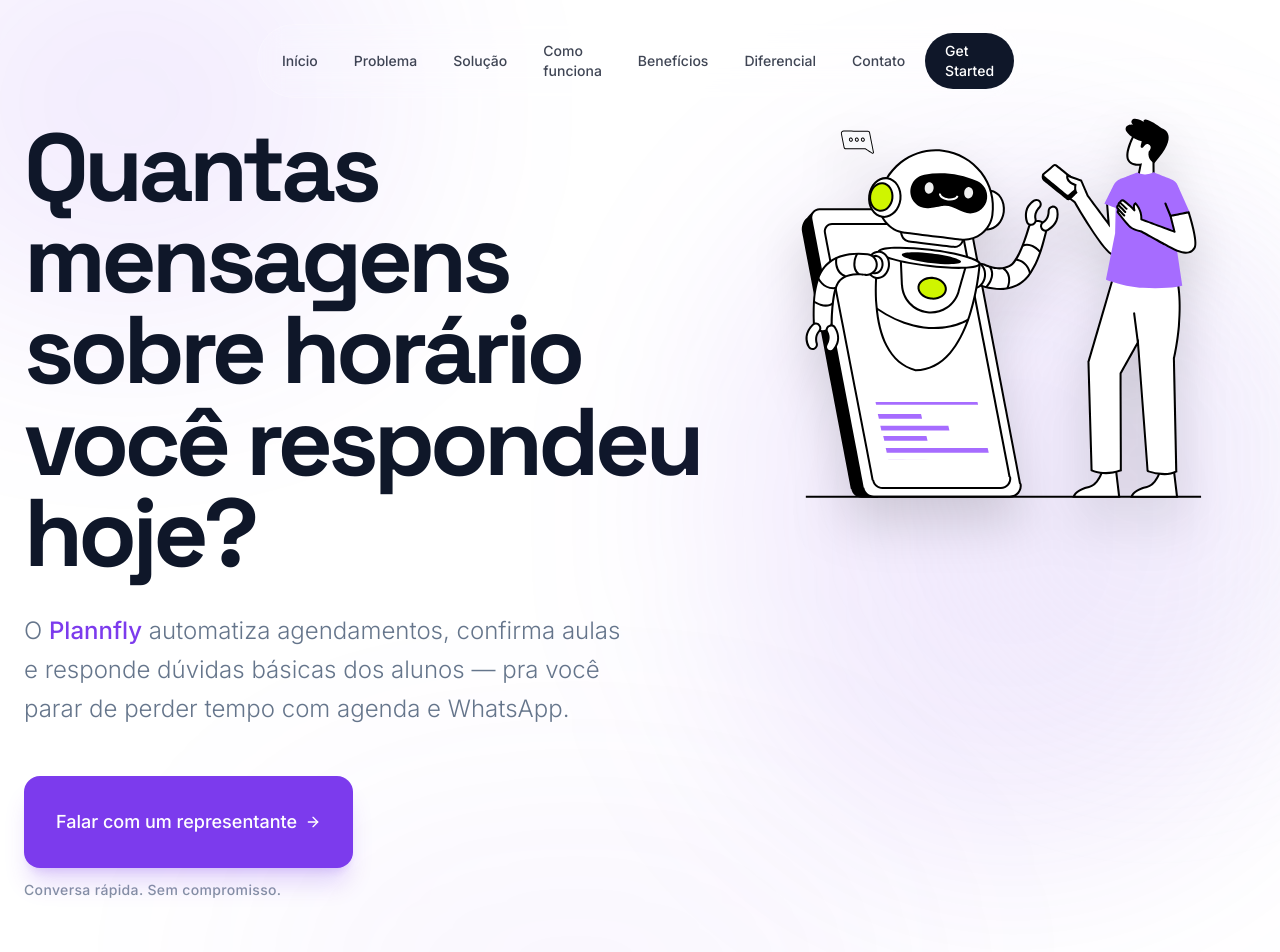
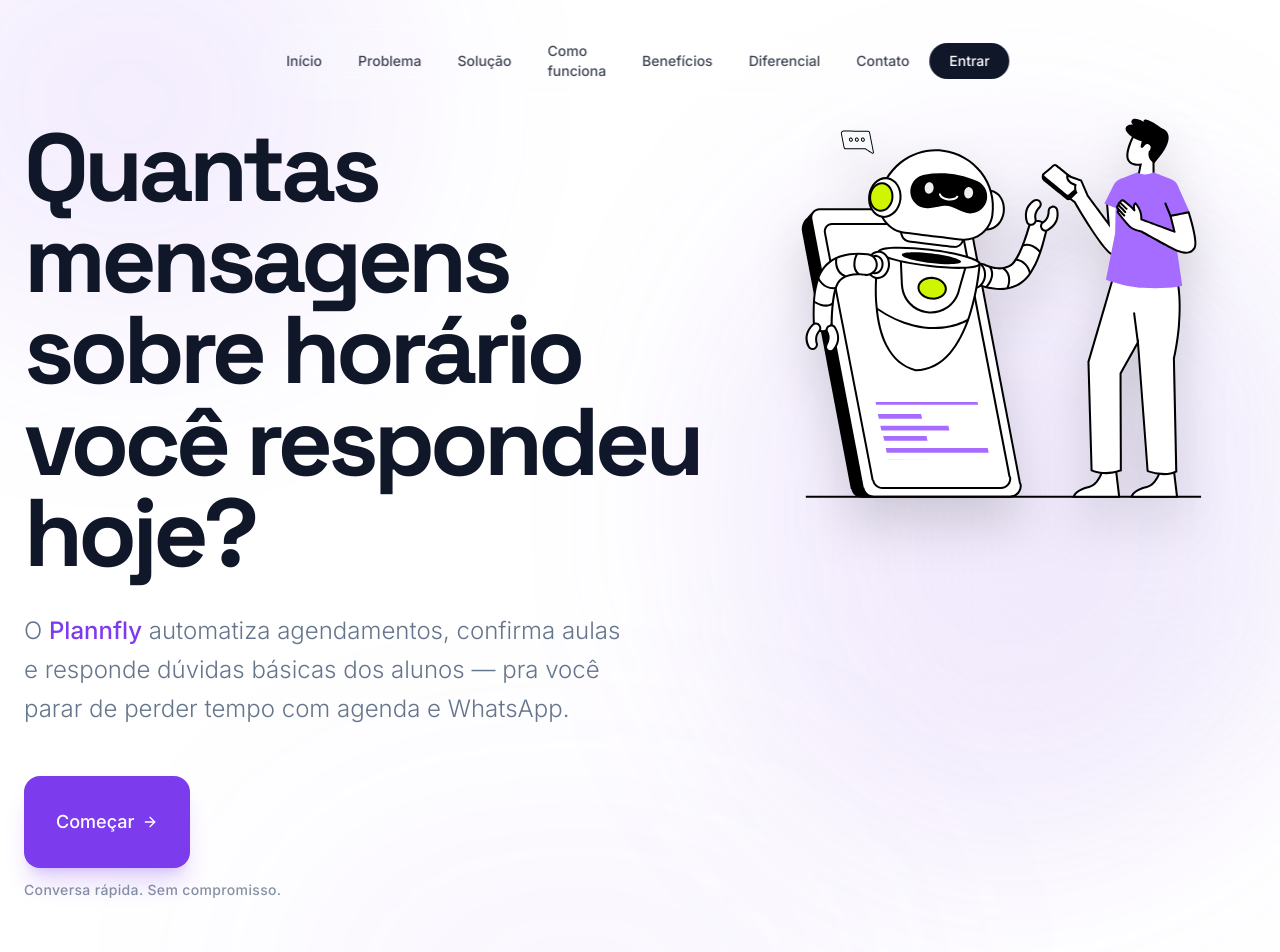
Before and after one commit to pedrohenriquebasilio/PLANNFLY-SYSTEM, a Next.js app in the folder frontend/: page / in a window 1280 px wide. Shown: the top 952 px of the page. Built offline with nearby package versions, Linux system fonts and the light colour scheme.

Commit message:
Entrar e comecar

```diff
--- a/frontend/app/components/landing/Hero.tsx
+++ b/frontend/app/components/landing/Hero.tsx
@@ -37,7 +37,7 @@ export function Hero() {
                     className="bg-primary hover:bg-secondary text-white text-lg px-8 py-8 rounded-2xl shimmer-bg relative overflow-hidden group transition-all duration-300 transform hover:scale-105 shadow-xl shadow-primary/20"
                   >
                     <span className="relative z-10 flex items-center gap-2">
-                      Falar com um representante
+                      Começar
                       <ArrowRight className="w-5 h-5 group-hover:translate-x-1 transition-transform" />
                     </span>
                   </Button>
--- a/frontend/app/components/landing/Navbar.tsx
+++ b/frontend/app/components/landing/Navbar.tsx
@@ -31,7 +31,7 @@ export function Navbar() {
         href="/login"
         className="bg-foreground text-background px-5 py-2 rounded-full text-sm font-medium hover:opacity-90 transition-opacity"
       >
-        Get Started
+        Entrar
       </Link>
     </nav>
   );
```
